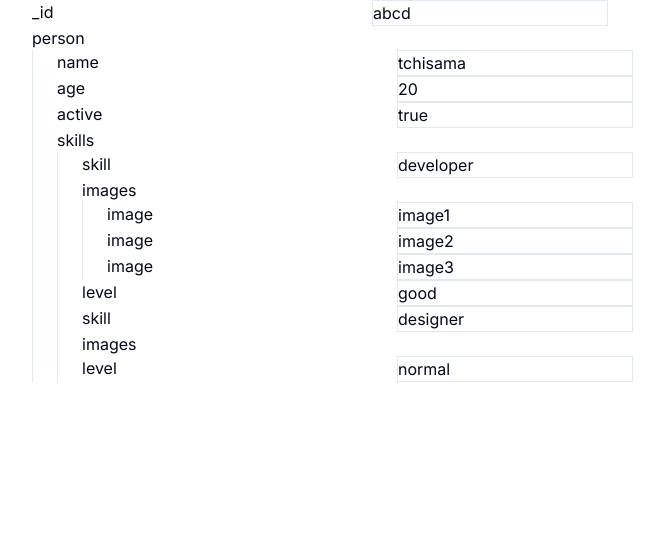
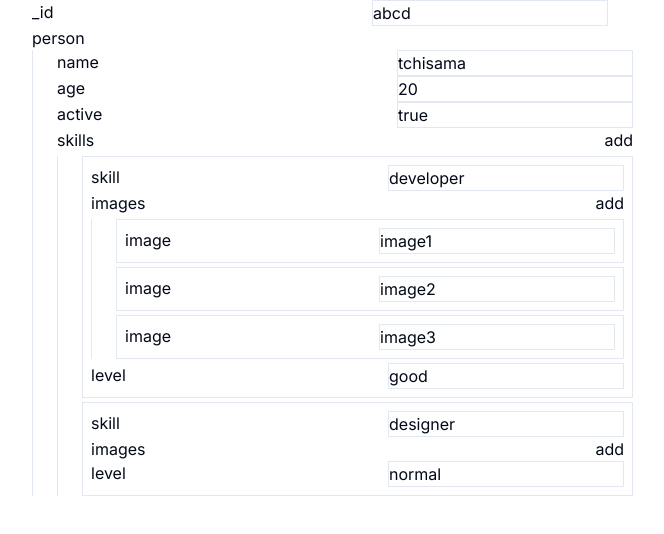
Before and after one commit to tchisama/30mw, a Next.js app: page / in a window 1280 px wide. Shown: the top 534 px of the page, without its empty margins (0-664 px from the left). Built offline with nearby package versions, Linux system fonts and the light colour scheme.

Commit message:
get value returnUpdated and createEmptyObject

```diff
--- a/app/page.tsx
+++ b/app/page.tsx
@@ -20,7 +20,17 @@ const Home = () => {
 };
 
 const RenderField = (field: Field, index: (string | number)[], me: any, setMe: Function) => {
+  // if(getValue(index,me)===undefined){
+  //   return (
+  //     <div className="flex justify-between">
+  //       {field.name}
+  //       <span>null</span>
+  //     </div>
+  //   )
+  // }
 	if (field.type === "object") {
+    const value = getValue(index, me)
+    if(!value) setMe( returnUpdated(index, me, createEmptyObject(field.structure)))
 		return (
 			<div className="">
 				{field.name}
@@ -37,21 +47,29 @@ const RenderField = (field: Field, index: (string | number)[], me: any, setMe: F
 		);
 	}
 	if (field.type === "array") {
+    const value = getValue(index, me)?? []
 		return (
 			<div className="">
-				{field.name}
-				<div className="border-l pl-6">
-					{(getValue(index, me) as any[])?.map(
+        <div className="flex justify-between">
+          {field.name}
+          <button onClick={()=>{
+                setMe(returnUpdated(index, me, [...value,{}]))
+            }
+            }>add</button>
+        </div>
+				<div className="border-l bt-1 pl-6">
+					{(value as any[])?.map(
 						(value, index2) => {
 							return (
-								<div key={index2}>
+								<div key={index2 + field.name} className="border my-1 p-2">
 									{field.structure.map((field: Field, index3) => {
-										return RenderField(
+										return <div key={index3}>{RenderField(
 											field,
 											[...index, index2, field.name],
 											me,
                       setMe
-										);
+										)}
+                    </div>
 									})}
 								</div>
 							);
@@ -71,15 +89,28 @@ const RenderField = (field: Field, index: (string | number)[], me: any, setMe: F
 	}
 };
 
+
+
+
+
+
+
+
+
+
+
+
+
 const getValue = (
 	index: (string | number)[],
 	obj: any
 ) => {
 	let v = obj;
 	for (let i = 0; i < index.length; i++) {
+    if(v[index[i]]===undefined) return null
 		v = v[index[i]];
 	}
-	return v;
+	return v??null;
 };
 
 const returnUpdated = (index: (string | number)[], obj: any, newValue: any) => {
@@ -94,4 +125,26 @@ const returnUpdated = (index: (string | number)[], obj: any, newValue: any) => {
 };
 
 
+function createEmptyObject(collection: Field[]) {
+  const emptyObject:any = {};
+
+
+  collection.forEach(field => {
+    if (field.type === "object") {
+      emptyObject[field.name] = createEmptyObject(field.structure);
+    } else if (field.type === "array") {
+      emptyObject[field.name] = [];
+    } else {
+      emptyObject[field.name] = null;
+    }
+  });
+
+  return emptyObject;
+}
+
+
+
+
+
+
 export default Home;
--- a/types/collection.ts
+++ b/types/collection.ts
@@ -100,11 +100,6 @@ type ReferenceField ={
 
 
 
-
-
-
-
-
 export const UserCollection : CollectionType = {
   id:" ",
   structure:[
@@ -164,6 +159,8 @@ export const UserCollection : CollectionType = {
 
 
 
+
+
 export const me = {
   id:"abcd",
   _id:"abcd",
@@ -189,7 +186,8 @@ export const me = {
       },
       {
         skill:"designer",
-        level:"normal"
+        level:"normal",
+        // images:[]
       },
     ]
   }
```
